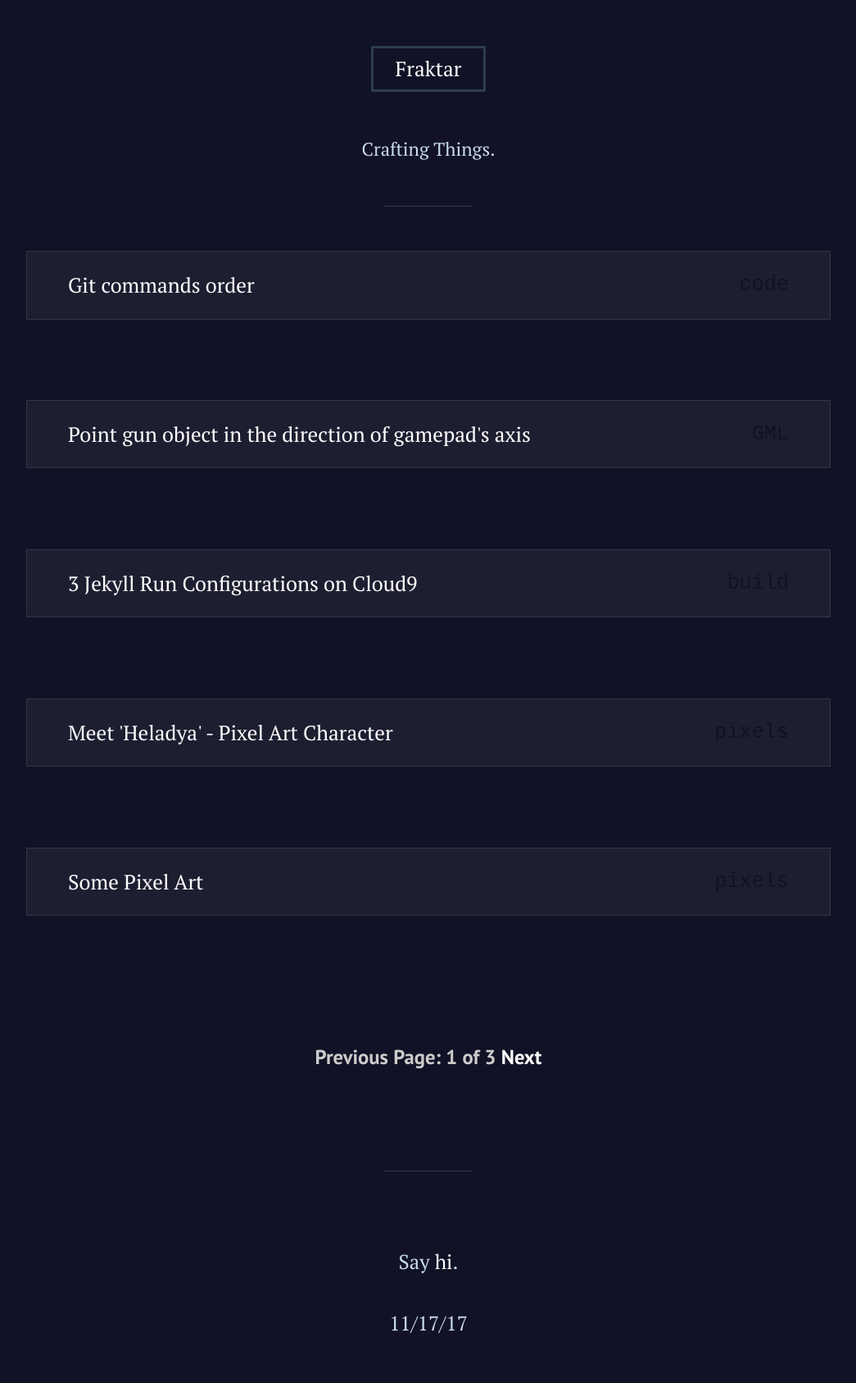
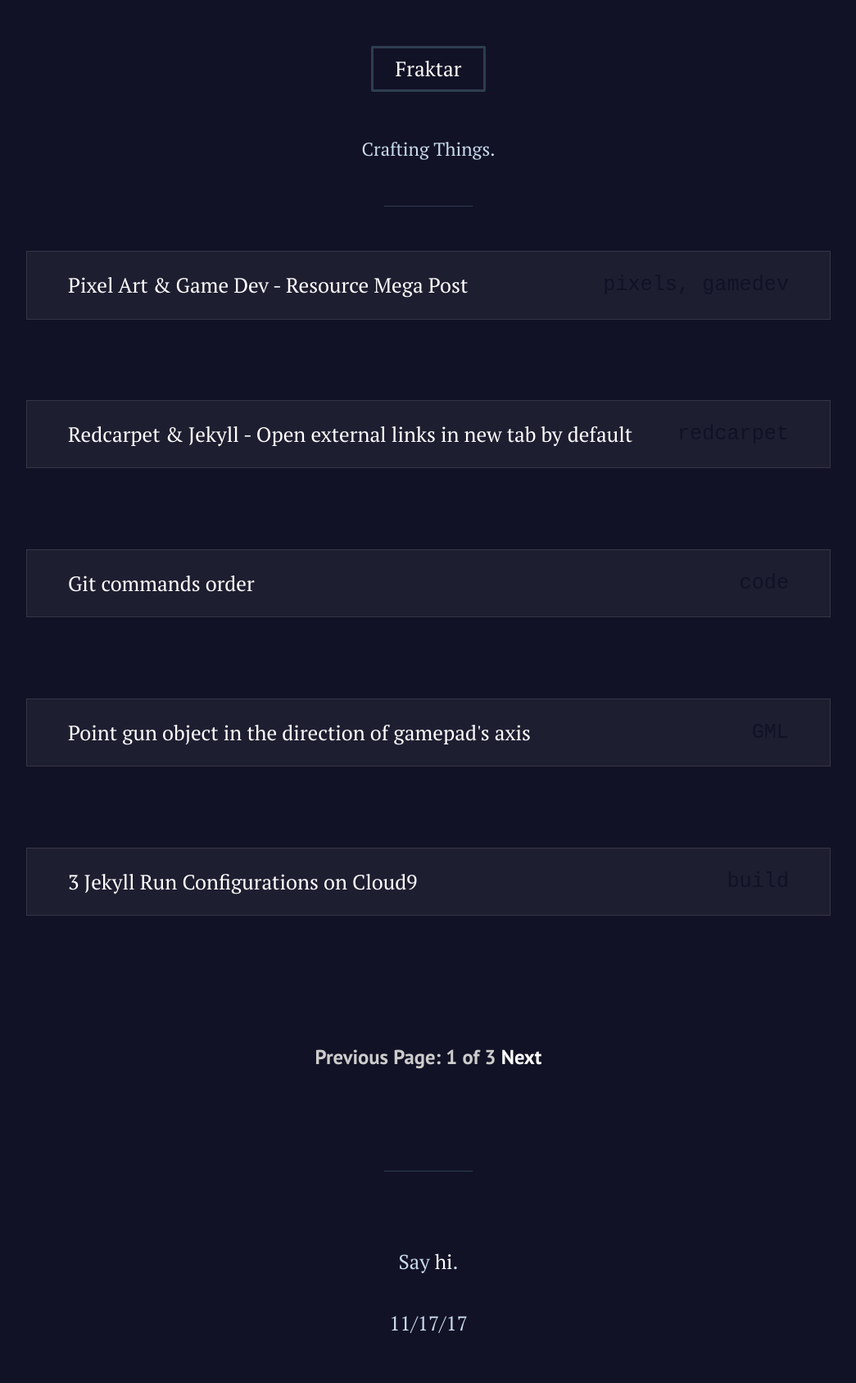
Before and after one commit to fraktar/fraktar.com, a Jekyll site: the page built from index.html, in a window 1280 px wide. Shown: the whole page at 82% size, without its empty margins (117-1162 px from the left). Built offline with Jekyll 4.4.1, drawn with Linux system fonts in a browser that asks for light colours; Markdown is read by kramdown in place of the engine named in the settings; the list of posts is cut into pages by our own code; some of the changed lines change nothing that is shown.

Commit message:
redcarpet target blank fix & pixel art/gamedev megapost

````diff
--- a/_layouts/default.html
+++ b/_layouts/default.html
@@ -26,4 +26,5 @@
 {% include footer.html %}
 
   </body>
+<script type="text/javascript" src="/public/js/site.js"></script>
 </html>
--- /dev/null
+++ b/_posts/2017-11-17-markdown-redcarpet-target-blank.md
@@ -0,0 +1,40 @@
+---
+layout: post
+title: Redcarpet & Jekyll - Open external links in new tab by default
+label: redcarpet
+---
+
+**Expected behaviour:**
+
+External links `[Google](http://www.google.com)` should render as <br>
+`<a href="http://www.google.com" target="_blank">Google</a>`.
+
+Redcarpet doesn't natively support this so I used Javascript to do the job.
+
+* #1 - Create a new `site.js` file in your root Jekyll directory or in your `js` (scripts) folder.
+* #2 - Link that file in your primary layout (ie. `_layouts/default.html`) just before the ending `</html>` tag like so:
+`<script type="text/javascript" src="path/to/site.js"></script>`
+* #3 - Paste this code in your `site.js` file:
+
+```
+// Call this function first
+(function () {
+  handleLinks()
+})()
+
+function handleLinks () {
+  // Don't open our own site's links in new tabs
+  var host = location.hostname
+  // Grab and loop over all <a> elements
+  var allLinks = document.querySelectorAll('a')
+  for (var i = 0; i < allLinks.length; ++i) {
+    // if links are external and not empty
+    if (allLinks[i].hostname !== host && allLinks[i].hostname !== '') {
+      allLinks[i].target = '_blank'
+    }
+  }
+}
+```
+
+To test it up, open up a markdown post and enter an external link like so `[Google](http://www.google.com)`.
+It should open up in a new tab automatically. Any internal `[Root](http://www.my-site.com)` links should open up in the same tab.
--- /dev/null
+++ b/_posts/2017-11-17-pixel-art-resources.md
@@ -0,0 +1,53 @@
+---
+layout: post
+title: Pixel Art & Game Dev - Resource Mega Post
+label: pixels, gamedev
+---
+
+##**YouTube Channels**
+
+* [*YoYo Games*](https://www.youtube.com/user/yoyogamesltd) (GameMaker Studio's official channel)
+* [*Heartbeast*](https://www.youtube.com/channel/UCrHQNOyU1q6BFEfkNq2CYMA)
+* [*Gloomy Toad Studios*](https://www.youtube.com/channel/UCmSLCkK6I5cONb-5N0v18Kw)
+* [*Shaun Spalding*](https://www.youtube.com/channel/UCn7FE3Tx391g1tWPv-1tv7Q)
+* [*PXLFLX*](https://www.youtube.com/channel/UCrFBb3Fas3dTJoUbENeM0JQ)
+* [*Brodie Swift*](https://www.youtube.com/channel/UCaB8v6tO6HTbVGxC07hjWIw)
+* [*MortMort*](https://www.youtube.com/channel/UCsn9MzwyPKeCE6MEGtMU4gg)
+* [*GucioDevs*](https://www.youtube.com/channel/UC4MDTn6WkqvBfBW_4cFZp2g)
+* [*RealTutsGML*](https://www.youtube.com/user/RealTutsGML/playlists)
+* [*Planet Centauri*](https://www.youtube.com/channel/UCsUquH3kErRh-xcEi0Uk6Rg)
+* [*Dual Core Studio*](https://www.youtube.com/channel/UC8e2A1pgOrqmLLHJqBtxTXQ/playlists)
+* [*SparckMan*](https://www.youtube.com/user/amazingsparckman)
+* [*Darrin Lile*](https://www.youtube.com/channel/UCyu4kn_ROhA34jug2g_AwJA) (Blender)
+
+##**Series**
+
+* [*YoYo Game's: Your first game in GameMaker Studio 2 (Drag and Drop)*](https://www.youtube.com/playlist?list=PLhIbBGhnxj5IF9saL3KNqeJqHKGHHeLFh)
+* [*YoYo Game's: Your first game in GameMaker Studio 2 (GML)*](https://www.youtube.com/playlist?list=PLhIbBGhnxj5IcGWhJQNF5hScmCCn4M3xg)
+* [*Heartbeast's: Let's Pixel*](https://www.youtube.com/playlist?list=PL9FzW-m48fn1gHoXXwep4blLnvVGHyeYj)
+* [*Gloomy Toad Studios's: Lets Make A Game: Platformer*](https://www.youtube.com/playlist?list=PLAcC59_dMNBMei5vnjskmIW4teaF6S2Y-)
+* [*Shaun Spalding's: GameMaker Studio 2 - Complete Platformer*](https://www.youtube.com/playlist?list=PLPRT_JORnIupqWsjRpJZjG07N01Wsw_GJ)
+* [*Learn pixel art playlist (multiple authors)*](https://www.youtube.com/playlist?list=PLuIcff_bxHY__077PPJ0YDJk175ZFvTWU)
+* [*Armitage Game's: Rotoscoping Tutorials*](https://www.youtube.com/playlist?list=PL91qWcumeOU_q5PveXxW9cKARzJ-1RNPm)
+
+##**Courses**
+
+* [*Heartbeast's: Make an Action RPG in GameMaker Studio*](https://learn.heartbeast.co/p/make-an-action-rpg-in-gamemaker-studio-2/?product_id=392949&coupon_code=LAUNCH10)
+
+##**Docs & Guides**
+
+* [*YoYo Games Docs*](https://docs.yoyogames.com/)
+* [*Shaun Spalding's Game Maker Tutorials*](http://gamemakertutorials.com/)
+* [*Zniik*](http://zniik.blogspot.com/) (2D game tutorials)
+* [*Pixel Prospector*](http://www.pixelprospector.com) (indie game dev resources)
+
+##**Software**
+
+* [*GameMaker 2*](https://www.yoyogames.com/gamemaker) (gamedev, pixelart, animation)
+* *Adobe Photoshop* (pixelart)
+* [*Pyxel Edit*](http://pyxeledit.com/) (pixelart)
+* [*Aseprite*](https://www.aseprite.org/) (pixelart, animated sprite editor)
+* [*GoDot*](https://godotengine.org/) (gamedev engine, open source)
+* [*Blender*](https://www.blender.org) (3D creation, open source)
+
+*As with all other posts, this is will be updated frequently.*
--- /dev/null
+++ b/public/js/site.js
@@ -0,0 +1,16 @@
+// This function is called immediately
+(function () {
+  // Separate our code in case we need to do other things
+  handleLinks()
+})()
+
+function handleLinks () {
+  var host = location.hostname // 'www.jry.io'
+  var allLinks = document.querySelectorAll('a') // NodeList of all <a> elements
+  for (var i = 0; i < allLinks.length; ++i) {
+    // links that are not from our owns site and are not empty
+    if (allLinks[i].hostname !== host && allLinks[i].hostname !== '') {
+      allLinks[i].target = '_blank'
+    }
+  }
+}
````
Also changed, not shown: public/images/collision_mask.gif (added).
